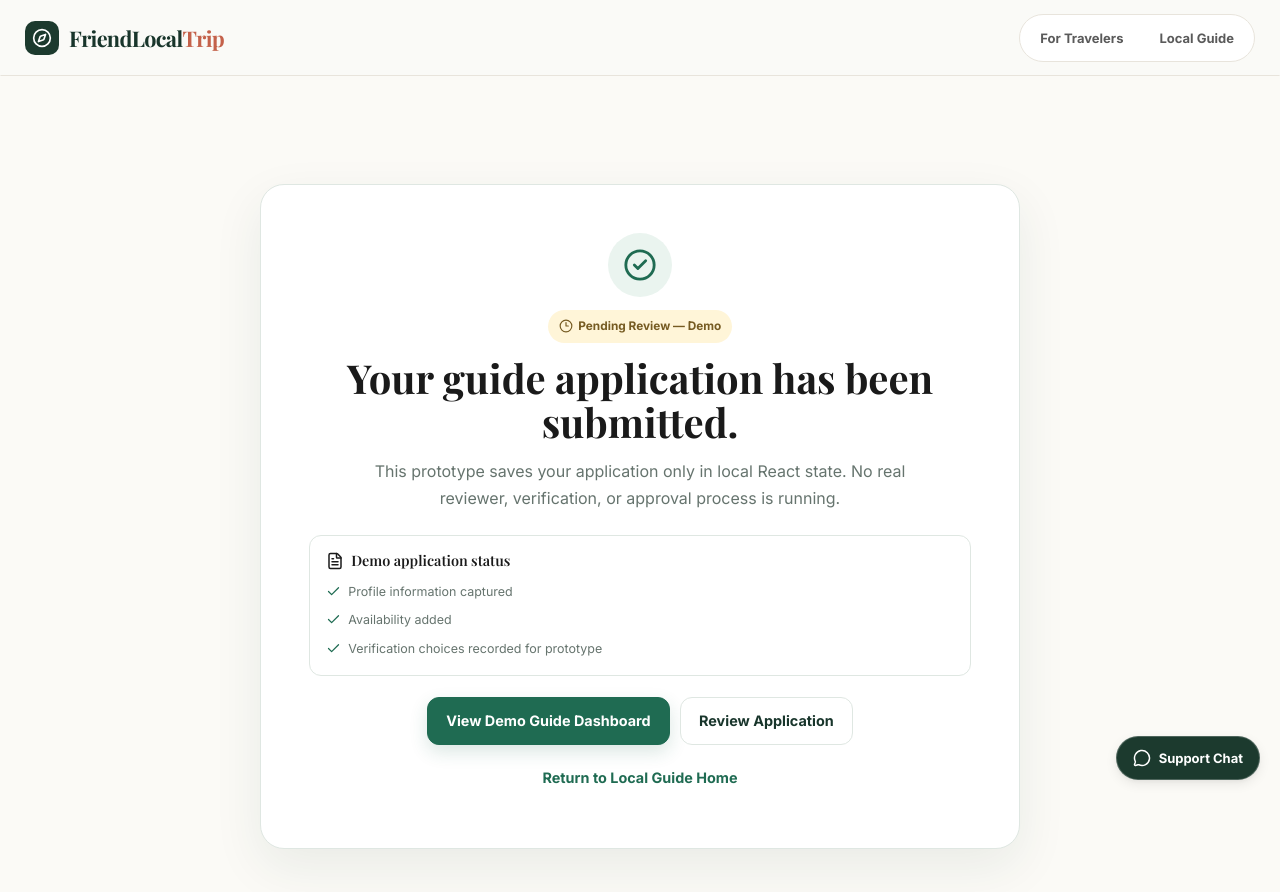
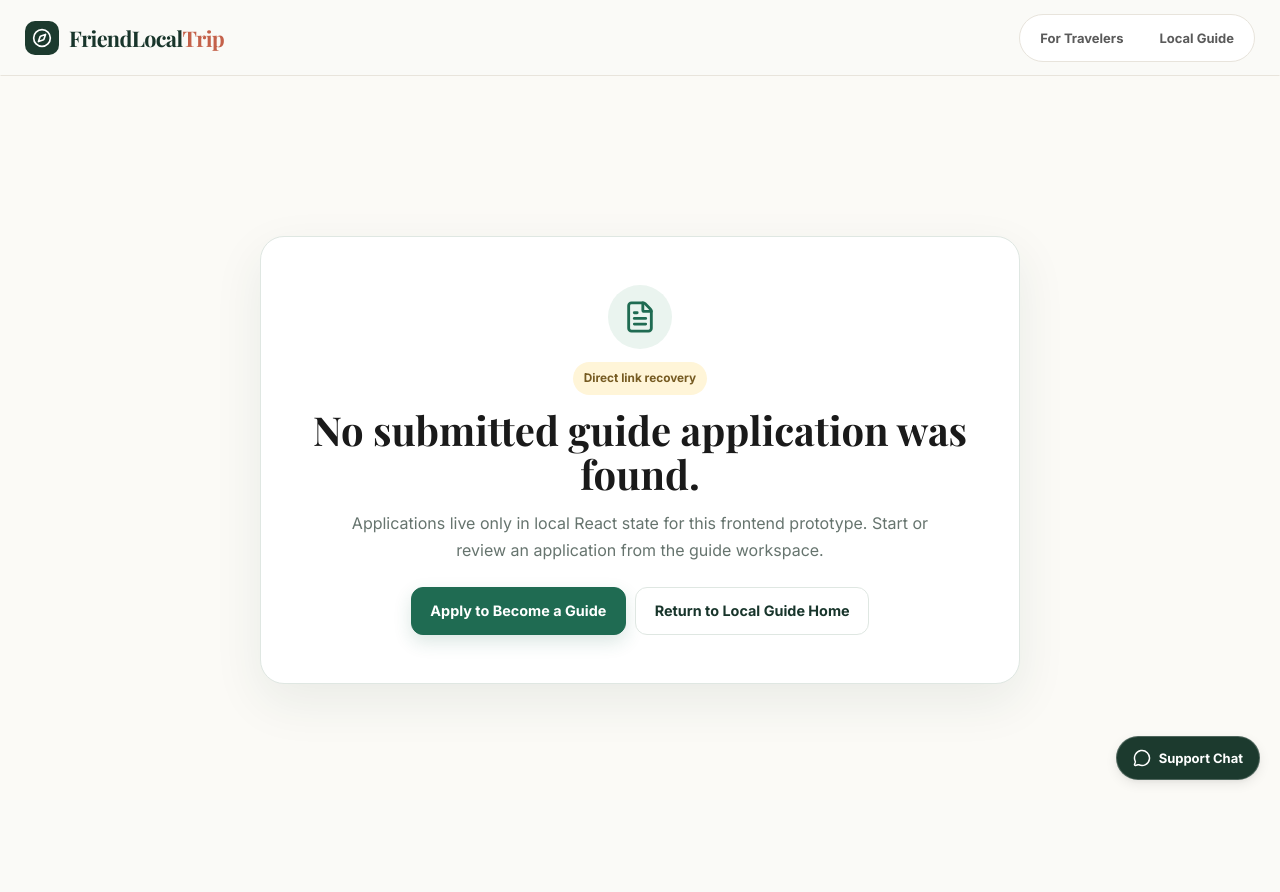
Before and after one commit to PhamNghia1508/DuLich, a React (Vite) app in the folder artifacts/localink/: page /local-guide/application-submitted in a window 1280 px wide. Shown: the top 892 px of the page. After the commit the page ends 800 px from the top, so only its background shows below. Built offline with nearby package versions, Linux system fonts and the light colour scheme.

Commit message:
fix: add direct guide application recovery

```diff
--- a/artifacts/localink/src/app/local-guide/application-submitted/page.tsx
+++ b/artifacts/localink/src/app/local-guide/application-submitted/page.tsx
@@ -5,12 +5,34 @@ import Navbar from '@/components/layout/Navbar';
 import SupportChat from '@/components/home/SupportChat';
 import { useLocalGuidePrototype } from '@/components/local-guide/LocalGuidePrototypeContext';
 import { calculateGuideProfileCompleteness } from '@/components/local-guide/localGuideRegistrationData';
+import { shouldShowSubmittedApplication } from '@/components/local-guide/localGuidePresentation';
 
 import '../local-guide.css';
 
 export default function ApplicationSubmittedPage() {
   const { submittedApplication } = useLocalGuidePrototype();
   const completeness = submittedApplication ? calculateGuideProfileCompleteness(submittedApplication) : null;
+
+  if (!shouldShowSubmittedApplication(submittedApplication)) {
+    return (
+      <div className="lg-page">
+        <Navbar variant="home" />
+        <main className="lg-submitted-shell">
+          <section className="lg-submitted-card" aria-labelledby="missing-application-title">
+            <div className="lg-submitted-icon"><FileText size={34} /></div>
+            <p className="lg-status-pill">Direct link recovery</p>
+            <h1 id="missing-application-title">No submitted guide application was found.</h1>
+            <p className="lg-lead">Applications live only in local React state for this frontend prototype. Start or review an application from the guide workspace.</p>
+            <div className="lg-submitted-actions">
+              <Link href="/local-guide/register" className="lg-btn-primary">Apply to Become a Guide</Link>
+              <Link href="/local-guide" className="lg-btn-secondary">Return to Local Guide Home</Link>
+            </div>
+          </section>
+        </main>
+        <SupportChat />
+      </div>
+    );
+  }
 
   return (
     <div className="lg-page">
--- a/artifacts/localink/src/components/local-guide/localGuidePresentation.ts
+++ b/artifacts/localink/src/components/local-guide/localGuidePresentation.ts
@@ -3,6 +3,12 @@ import type {
   PrototypeGuideTransaction,
 } from './localGuideDashboardData.ts';
 import type { PrototypeGuideApplication } from './localGuideRegistrationData.ts';
+
+export function shouldShowSubmittedApplication(
+  application: PrototypeGuideApplication | null,
+): application is PrototypeGuideApplication {
+  return application?.status === 'submitted';
+}
 
 export type GuideDashboardTab =
   | 'overview'
```
Also changed, not shown: 1 other file (tests, documents, lock files or other folders).
